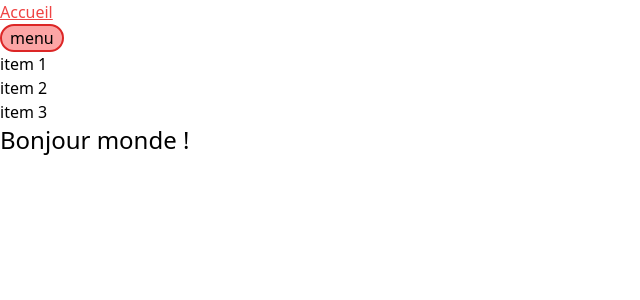
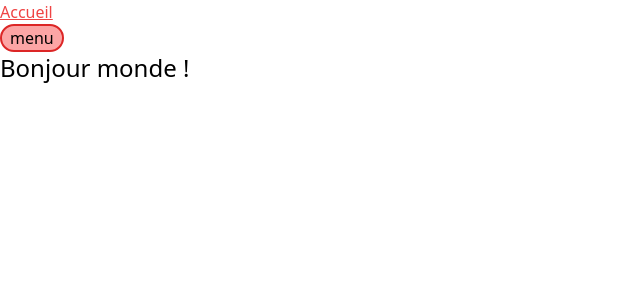
Before and after one commit to MMI-SAE-203/r213-2024-pracht-tp1-MaelleCoquelet, a Vue app: page / in a window 1280 px wide. Shown: the top 300 px of the page, without its empty margins (0-640 px from the left). Built offline with nearby package versions, Linux system fonts and the light colour scheme.

Commit message:
ajout de v-show sur le menu

```diff
--- a/src/App.vue
+++ b/src/App.vue
@@ -28,7 +28,7 @@ const menuIsOpen = ref(false)
     menu
   </button>
   <!-- nav#mainNav>ul>li*3>a[href="#"]{item $} -->
-  <nav id="mainNav">
+  <nav id="mainNav" v-show="menuIsOpen">
     <ul>
       <li><a href="#">item 1</a></li>
       <li><a href="#">item 2</a></li>
```
